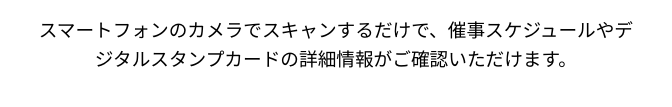
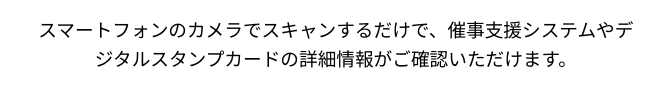
Before and after one commit to digital-labs-w/anmaki-darumaya-teian, a plain HTML site: page qr-flyer.html in a window 1280 px wide. Shown: the part 953-1060 px from the top of the page, 61-733 px from the left. Drawn offline with Linux system fonts and the light colour scheme.

Commit message:
Update qr-flyer.html

```diff
--- a/qr-flyer.html
+++ b/qr-flyer.html
@@ -97,7 +97,7 @@
 
         <div class="qr-instruction">
             <p>QRコードをスキャンして、デジタル催事パスポートの詳細をご覧ください。</p>
-            <p>スマートフォンのカメラでスキャンするだけで、催事スケジュールやデジタルスタンプカードの詳細情報がご確認いただけます。</p>
+            <p>スマートフォンのカメラでスキャンするだけで、催事支援システムやデジタルスタンプカードの詳細情報がご確認いただけます。</p>
         </div>
 
         <div class="footer">
```
